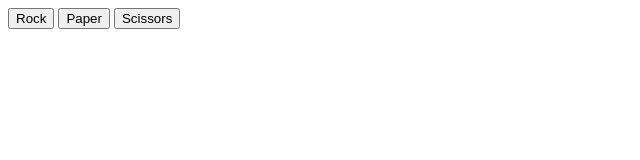
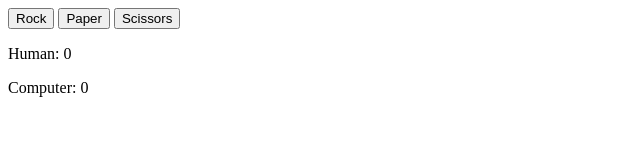
Before and after one commit to AloneThyme24/rock-paper-scissors, a plain HTML site: page index.html in a window 1280 px wide. Shown: the whole page, without its empty margins (0-640 px from the left). Drawn offline with Linux system fonts and the light colour scheme.

Commit message:
Create <div> and <p> in index.html for scores
- <p> was used for computer and human scores so they have their own name and can be updated independently
- The scores for computer and human are initialized to 0 to set the visual starting point of the game

```diff
--- a/index.html
+++ b/index.html
@@ -12,6 +12,11 @@
 
     <div id="results"></div>
 
+    <div id="scoreboard">
+        <p id="human-score">Human: 0</p>
+        <p id="computer-score">Computer: 0</p>
+    </div>
+
     <script src="script.js"></script>
 </body>
 </html>
```
